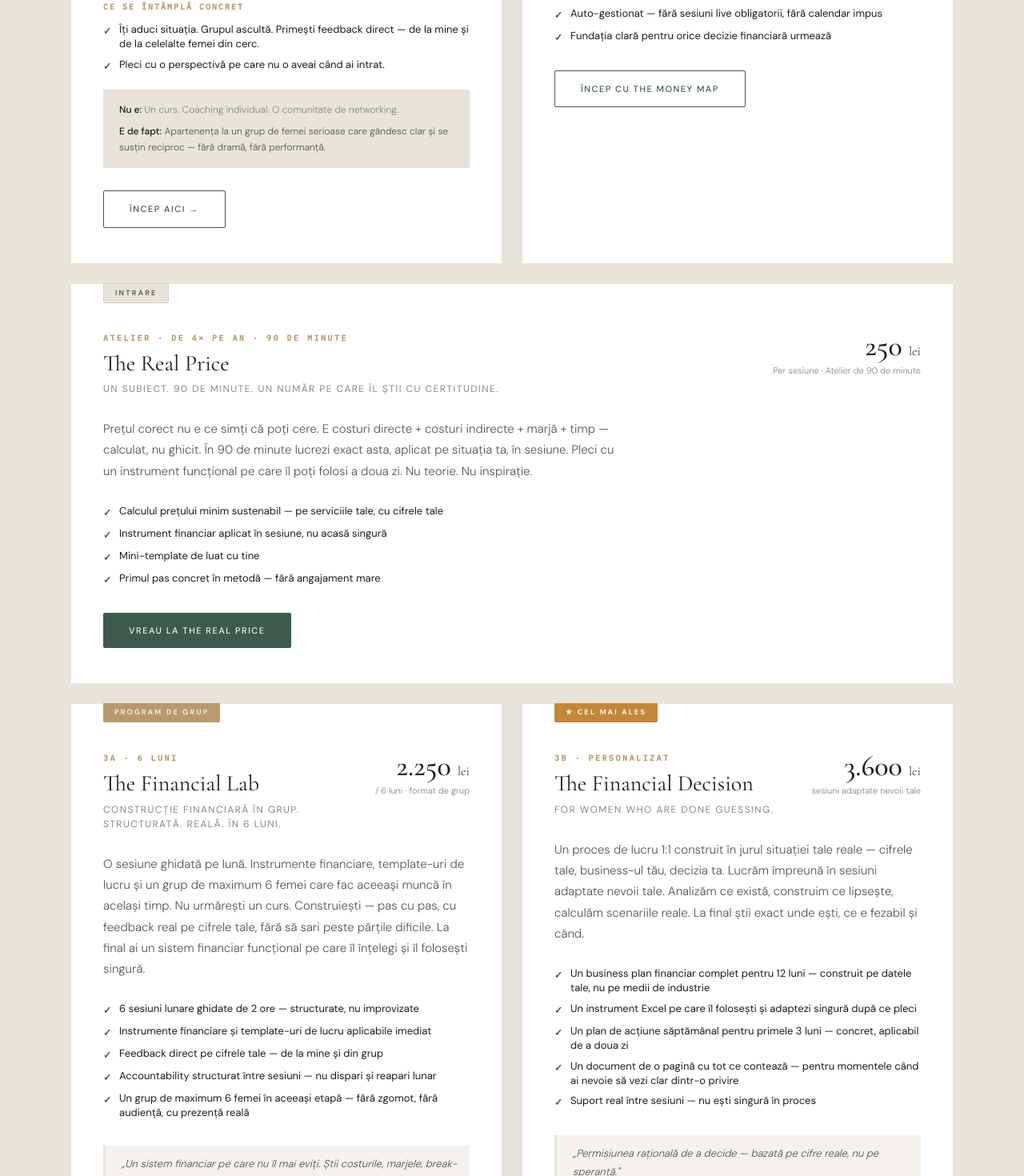
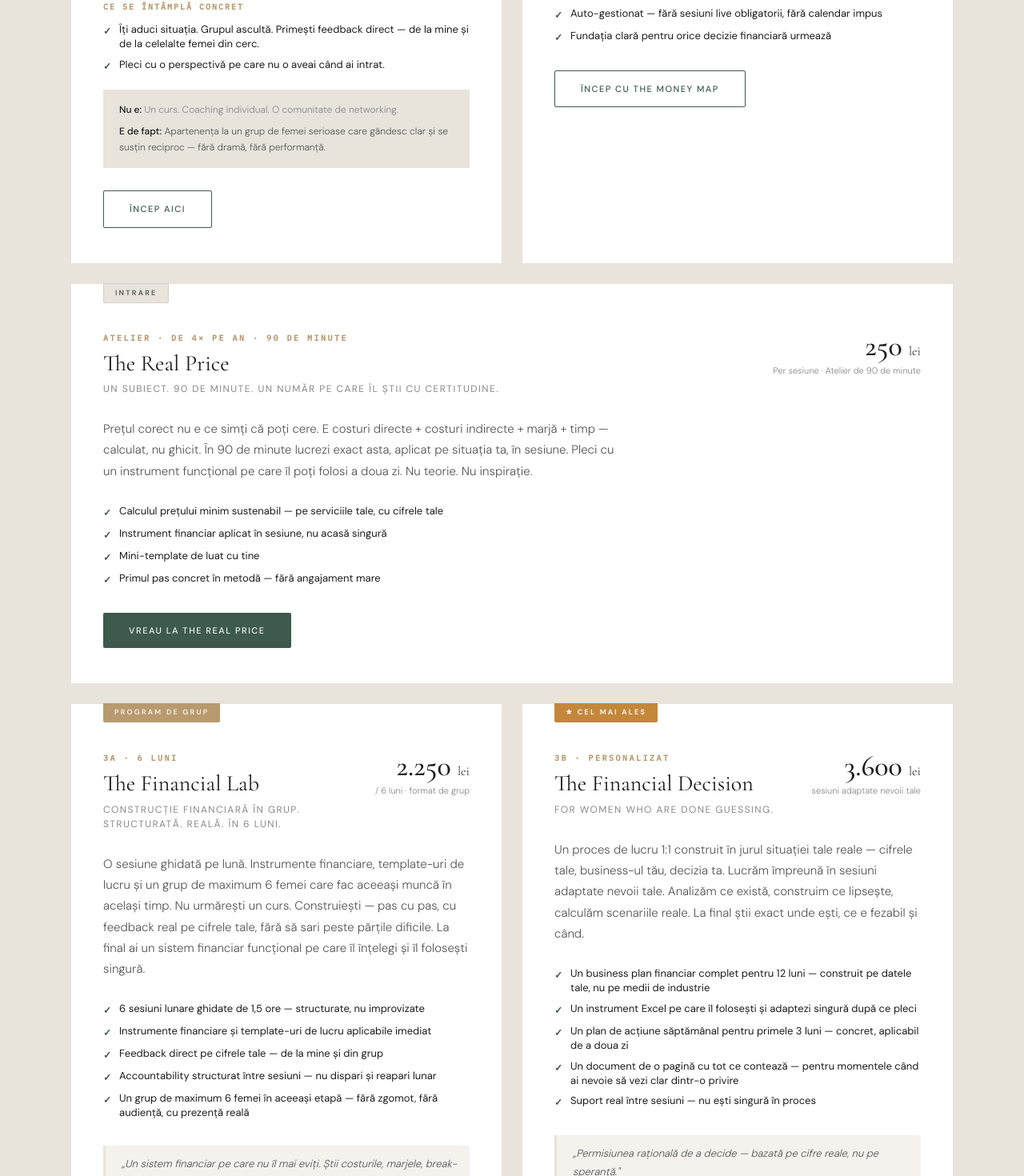
Before and after one commit to sandriciuc/smaranda-andriciuc, a Next.js app: page /ro/servicii/linia-1 in a window 1280 px wide. Shown: the part 1278-2748 px from the top of the page at 80% size. Built offline with nearby package versions, Linux system fonts and the light colour scheme.

Commit message:
diverese

```diff
--- a/app/ro/servicii/linia-1/Content.tsx
+++ b/app/ro/servicii/linia-1/Content.tsx
@@ -251,7 +251,7 @@ export default function LiniaUna() {
                   <strong className="text-ink font-medium">E de fapt:</strong> Apartenența la un grup de femei serioase care gândesc clar și se susțin reciproc — fără dramă, fără performanță.
                 </p>
               </div>
-              <CtaBtn href="/ro#contact" variant="outline">Încep aici →</CtaBtn>
+              <CtaBtn href="/ro#contact" variant="outline">Încep aici</CtaBtn>
             </div>
 
             {/* 1B The Money Map */}
@@ -313,7 +313,7 @@ export default function LiniaUna() {
               priceNote="/ 6 luni · format de grup"
               desc="O sesiune ghidată pe lună. Instrumente financiare, template-uri de lucru și un grup de maximum 6 femei care fac aceeași muncă în același timp. Nu urmărești un curs. Construiești — pas cu pas, cu feedback real pe cifrele tale, fără să sari peste părțile dificile. La final ai un sistem financiar funcțional pe care îl înțelegi și îl folosești singură."
               includes={[
-                '6 sesiuni lunare ghidate de 2 ore — structurate, nu improvizate',
+                '6 sesiuni lunare ghidate de 1,5 ore — structurate, nu improvizate',
                 'Instrumente financiare și template-uri de lucru aplicabile imediat',
                 'Feedback direct pe cifrele tale — de la mine și din grup',
                 'Accountability structurat între sesiuni — nu dispari și reapari lunar',
```
